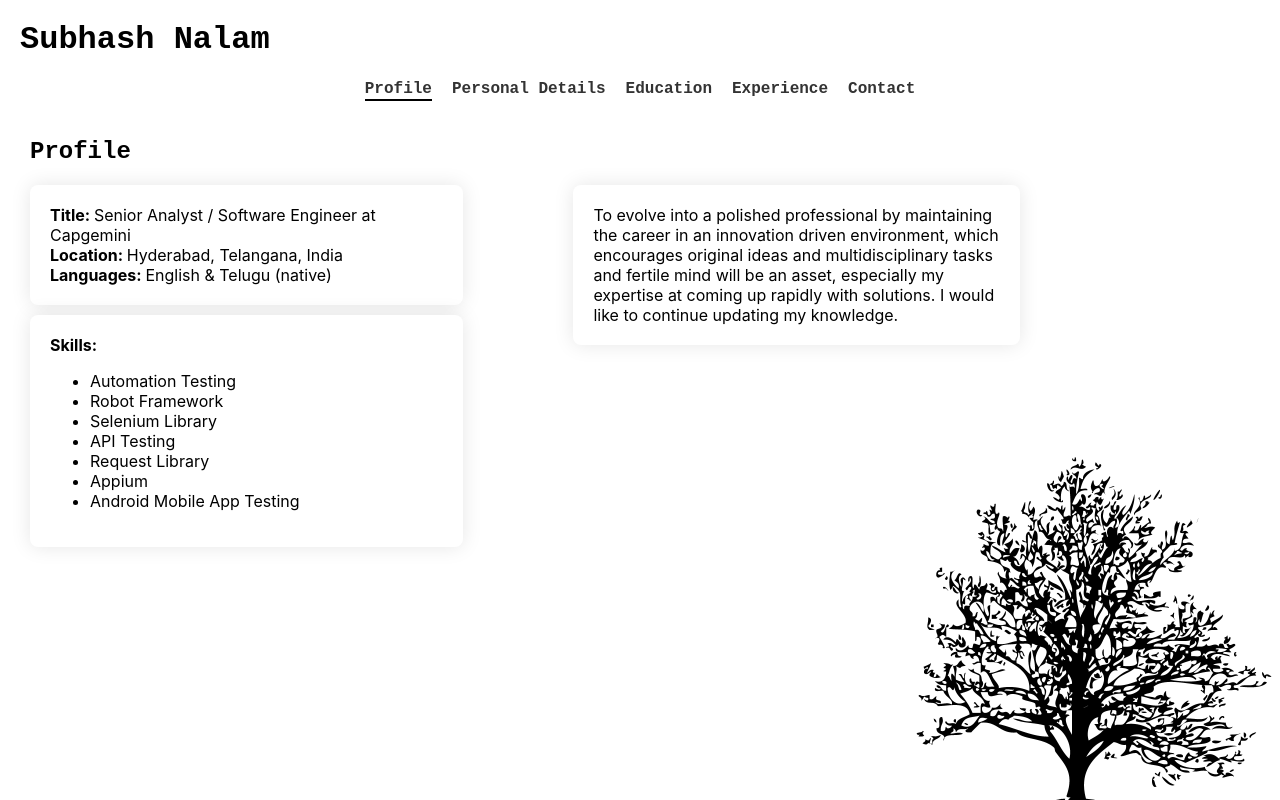
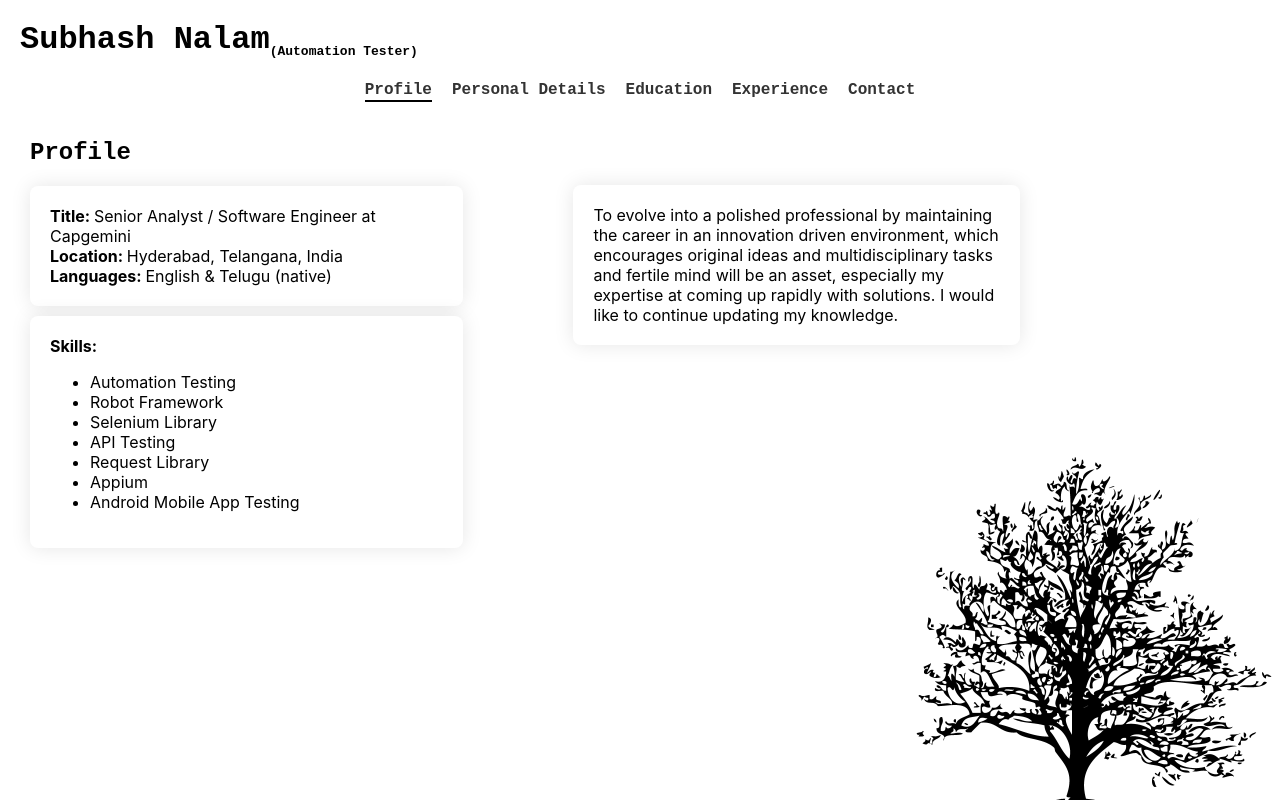
Before and after one commit to SubhashNalam/resume, a React (Create React App) app: page / in a window 1280 px wide. Built offline with nearby package versions, Linux system fonts and the light colour scheme.

Commit message:
Tenth-Commit

```diff
--- a/src/App.css
+++ b/src/App.css
@@ -99,3 +99,7 @@ h2 {
   margin-top: 170px;
   width: calc(13.5% - 20px); /* Adjust the width of containers as needed */
 }
+
+sub {
+  font-size: small;
+}
--- a/src/App.js
+++ b/src/App.js
@@ -1,5 +1,5 @@
 import React from "react";
-import { BrowserRouter as Router, Routes, Route } from "react-router-dom";
+import { HashRouter as Router, Routes, Route } from "react-router-dom";
 import Education from "./Education";
 import Experience from "./Experience";
 import Contact from "./Contact";
@@ -12,7 +12,9 @@ function App() {
   return (
     <Router>
       <div className="app-container">
-        <h1>Subhash Nalam</h1>
+        <h1>
+          Subhash Nalam<sub>(Automation Tester)</sub>
+        </h1>
         <Navigation />
         <div className="content">
           <Routes>
```
